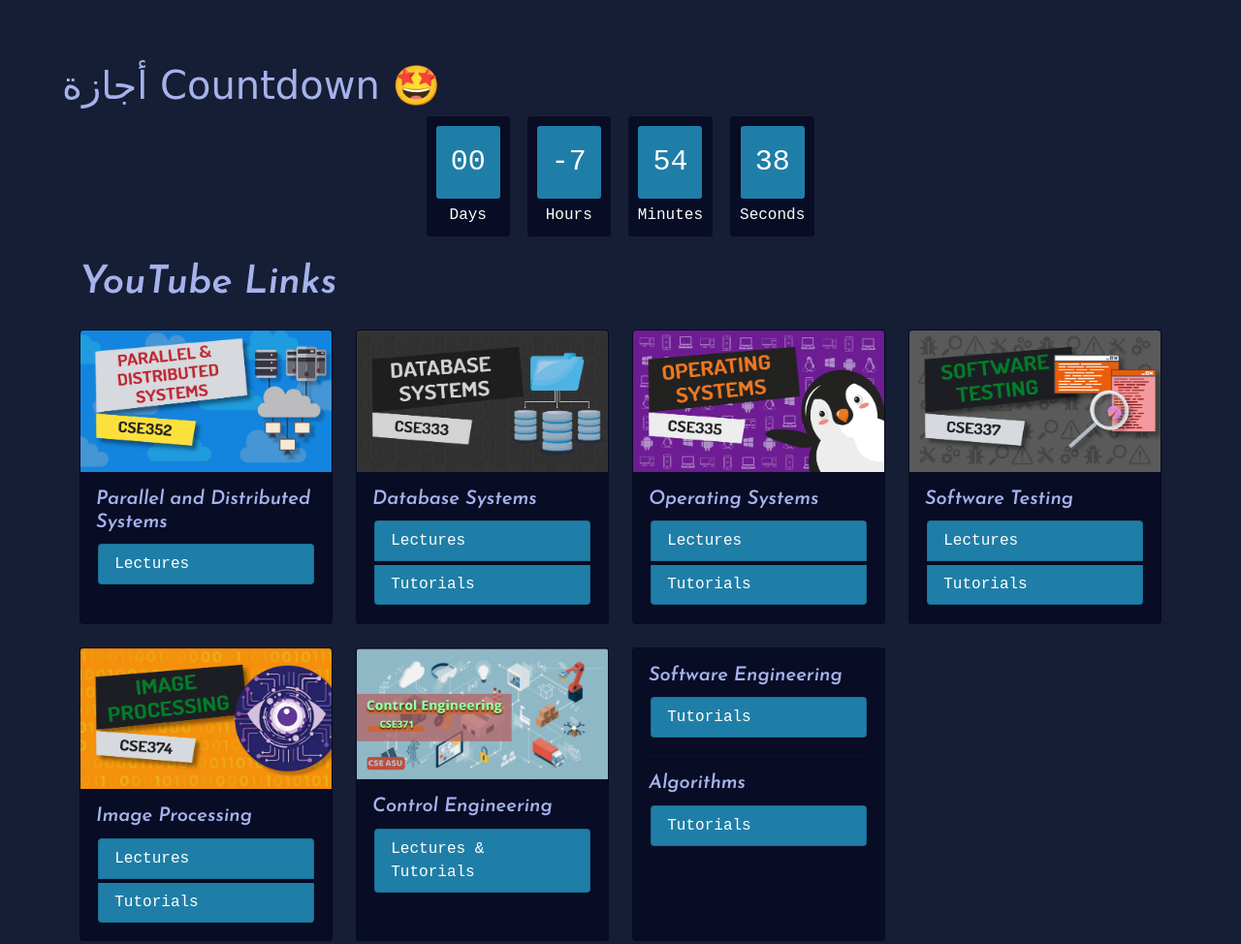
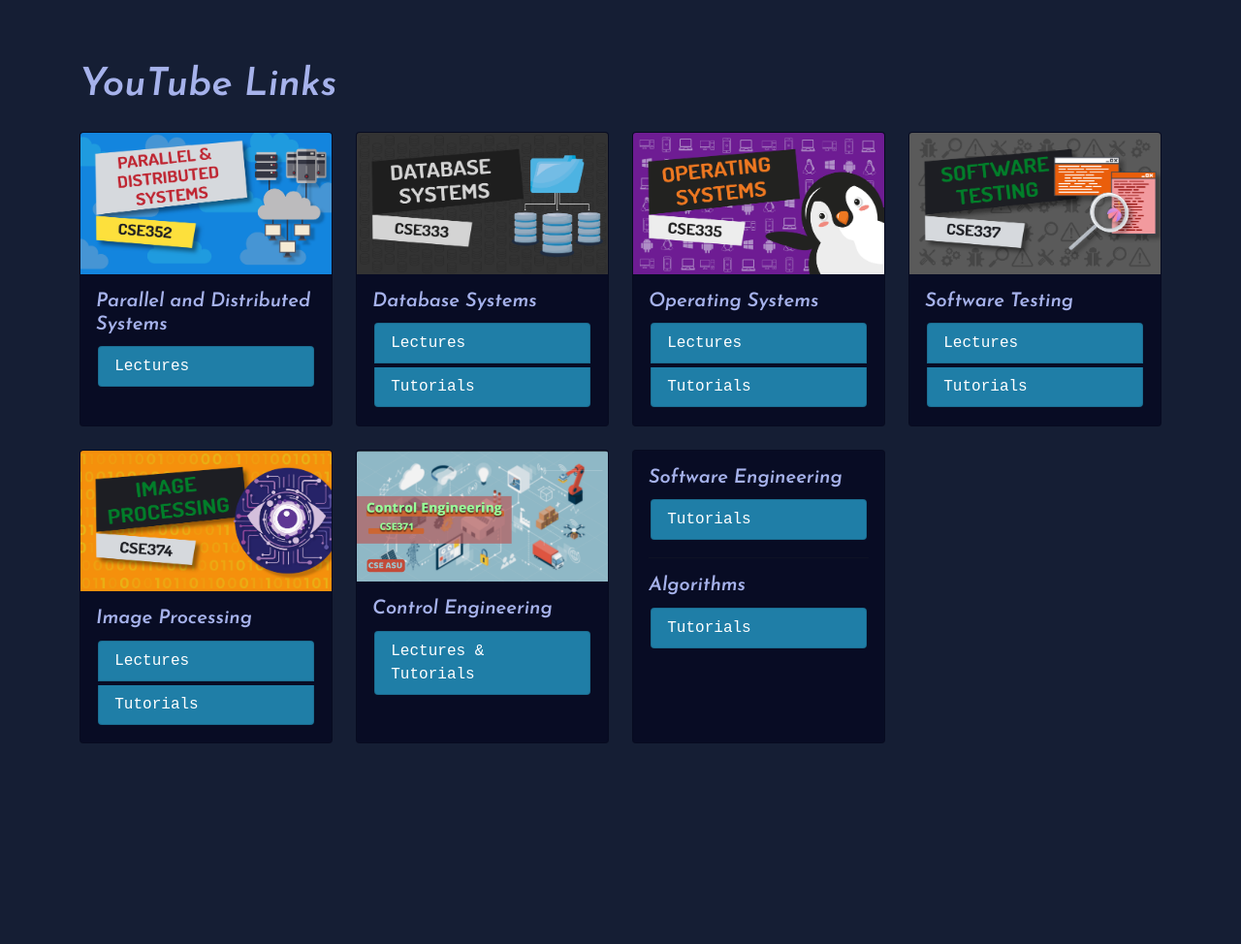
Before and after one commit to CSE23/CSE23.github.io, a plain HTML site: page index.html in a window 1280 px wide. Shown: the whole page at 97% size. After the commit the page ends 855 px from the top, so only its background shows below. Drawn offline with nearby package versions, Linux system fonts and the light colour scheme; a web font is replaced by a local one.

Commit message:
Removed Counter

```diff
--- a/index.html
+++ b/index.html
@@ -84,27 +84,7 @@
 </head>
 
 <body>
-    <div class="grid-container">
-        <h1 style="font-family: 'Lalezar', cursive;">أجازة Countdown 🤩</h1>
-        <div id="clockdiv">
-            <div>
-                <span class="days"></span>
-                <div class="smalltext">Days</div>
-            </div>
-            <div>
-                <span class="hours"></span>
-                <div class="smalltext">Hours</div>
-            </div>
-            <div>
-                <span class="minutes"></span>
-                <div class="smalltext">Minutes</div>
-            </div>
-            <div>
-                <span class="seconds"></span>
-                <div class="smalltext">Seconds</div>
-            </div>
-        </div>
-    </div>
+
 
     <div class="container">
 
```
